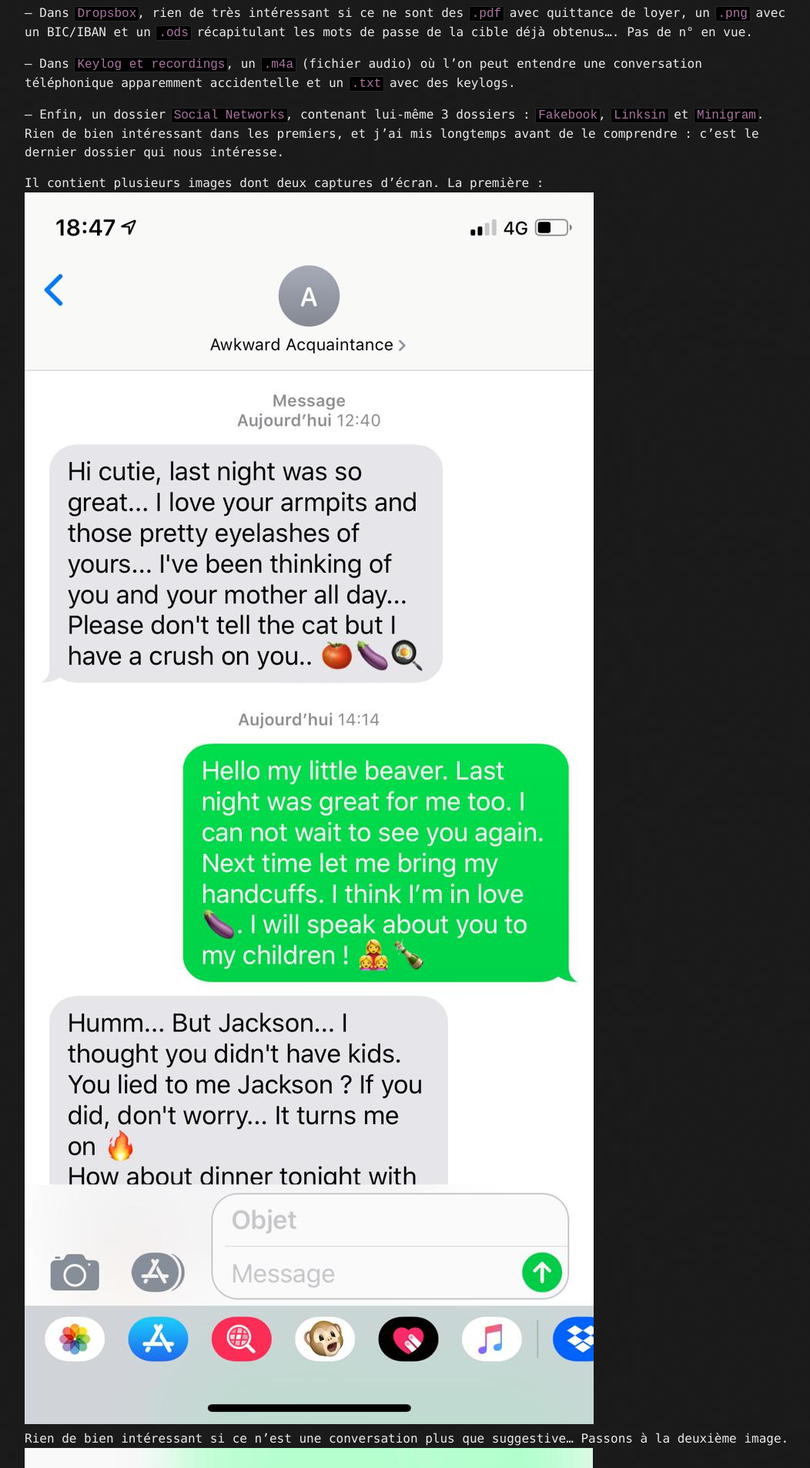
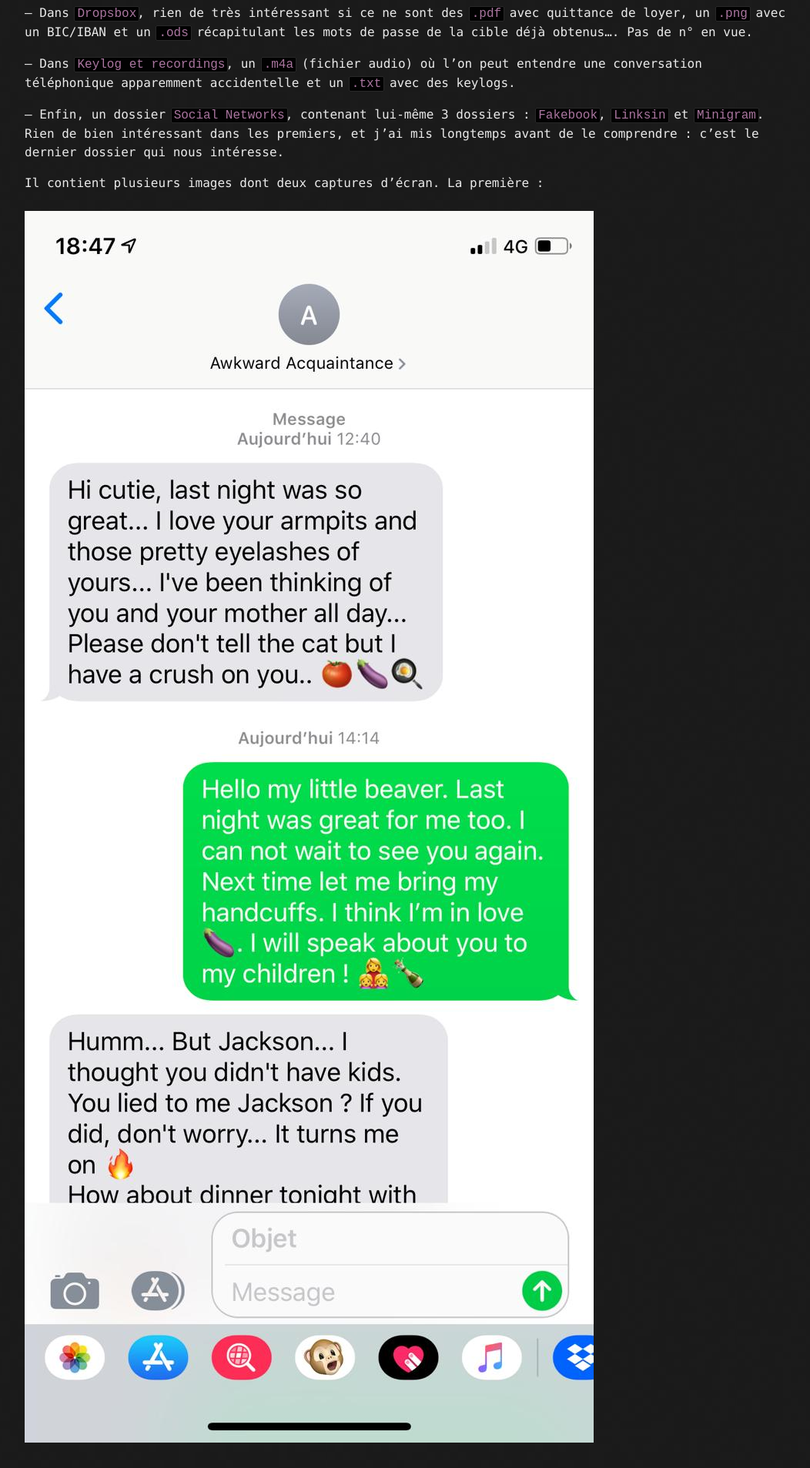
Before and after one commit to M0onshadow/M0onshadow.github.io, a Jekyll site: the page built from ctf/Santhacklaus/callme.md, in a window 1280 px wide. Shown: the part 633-2540 px from the top of the page at 77% size, without its empty margins (108-1160 px from the left). Built offline with Jekyll 4.4.1, drawn with Linux system fonts in a browser that asks for light colours; our own code applies the rules of GitHub Pages for plain Markdown files.

Commit message:
Update callme.md

```diff
--- a/ctf/Santhacklaus/callme.md
+++ b/ctf/Santhacklaus/callme.md
@@ -27,13 +27,13 @@ Première chose à faire : télécharger le dossier d'investigation. Une fois ch
 
 -- Enfin, un dossier `Social Networks`, contenant lui-même 3 dossiers : `Fakebook`, `Linksin` et `Minigram`. Rien de bien intéressant dans les premiers, et j'ai mis longtemps avant de le comprendre : c'est le dernier dossier qui nous intéresse.
 
-Il contient plusieurs images dont deux captures d'écran. La première : <br/>
-<img src="5688d7aa42462ea07cf682f559d5e51b.jpg"><br/>
-Rien de bien intéressant si ce n'est une conversation plus que suggestive... Passons à la deuxième image.<br/>
-<img src="f6016d5a8d4a94761268f5f27056c64e.jpg"><br/>
+Il contient plusieurs images dont deux captures d'écran. La première : <br/><br/>
+<img src="5688d7aa42462ea07cf682f559d5e51b.jpg"><br/><br/>
+Rien de bien intéressant si ce n'est une conversation plus que suggestive... Passons à la deuxième image.<br/><br/>
+<img src="f6016d5a8d4a94761268f5f27056c64e.jpg"><br/><br/>
 Oh, mais que vois-je ? Deux portions de message cachées. En zoomant, on aperçoit rapidement un `+3`.
 
-En ouvrant Gimp et manipulant la saturation et le contraste, le n° apparaît d'une manière relativement claire, et les chiffres manquants n'ont plus qu'à être devinés.<br/>
+En ouvrant Gimp et manipulant la saturation et le contraste, le n° apparaît d'une manière relativement claire, et les chiffres manquants n'ont plus qu'à être devinés.<br/><br/>
 <img src="flag.jpg">
 <br/>
 <br/>
```
